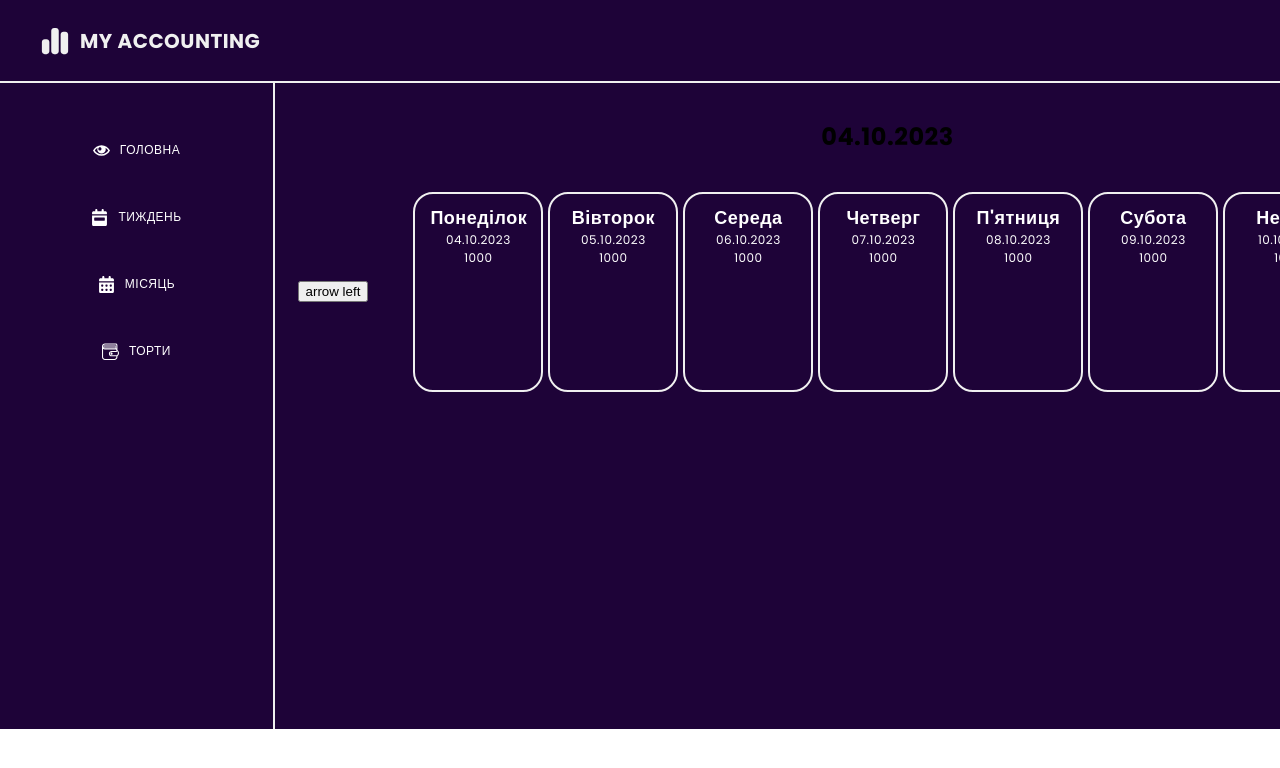
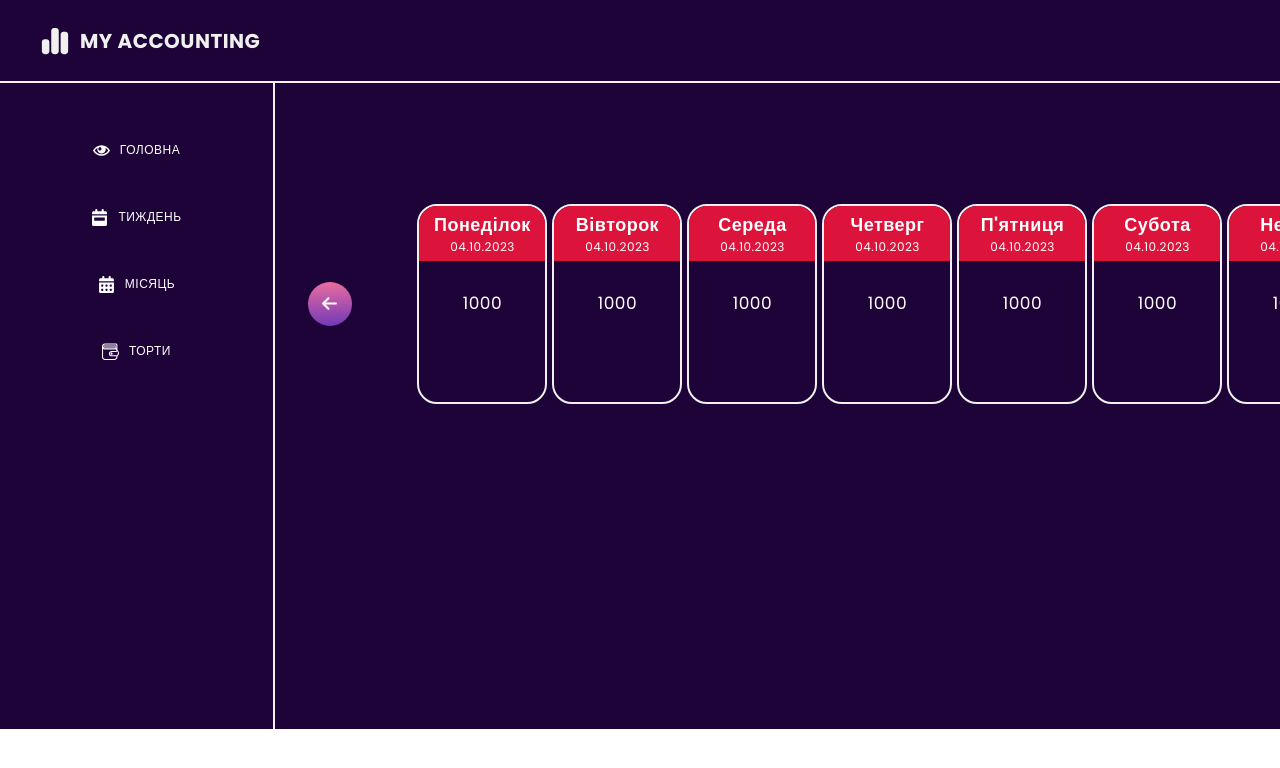
Before and after one commit to DenysPetrenk0/my_accounting, a React (Create React App) app: page /week in a window 1280 px wide. Shown: the top 768 px of the page. Built offline with nearby package versions, Linux system fonts and the light colour scheme; a web font is replaced by a local one.

Commit message:
added week styles

```diff
--- a/src/pages/week/WeekPage.js
+++ b/src/pages/week/WeekPage.js
@@ -1,51 +1,88 @@
 import React from "react";
 import {WeekPageStyled} from "./WeekPageStyled";
 import colors from "../../style/colors";
+import arrowIcon from "../week/icon/arrow.svg";
 
 const WeekPage = () => {
   return(
     <WeekPageStyled colors={colors}>
       <h2 className="week__current-day">04.10.2023</h2>
       <div className="week__container">
-          <button type="button">arrow left</button>
+          <button type="button" className="week__button-arrow">
+              <svg className="week__button-arrow__icon" height="17" width="17">
+                  <use href={arrowIcon + "#arrow-left"}></use>
+              </svg>
+          </button>
           <ul className="week__list">
               <li className="week__item">
+                  <div className="week__item__name">
                       <h2 className="week__item__title">Понеділок</h2>
                       <p className="week__item__date">04.10.2023</p>
+                  </div>
+                  <div className="week__item__content">
                       <p className="week__item__count">1000</p>
+                  </div>
               </li>
               <li className="week__item">
+                  <div className="week__item__name">
                       <h2 className="week__item__title">Вівторок</h2>
-                  <p className="week__item__date">05.10.2023</p>
+                      <p className="week__item__date">04.10.2023</p>
+                  </div>
+                  <div className="week__item__content">
                       <p className="week__item__count">1000</p>
+                  </div>
               </li>
               <li className="week__item">
+                  <div className="week__item__name">
                       <h2 className="week__item__title">Середа</h2>
-                  <p className="week__item__date">06.10.2023</p>
+                      <p className="week__item__date">04.10.2023</p>
+                  </div>
+                  <div className="week__item__content">
                       <p className="week__item__count">1000</p>
+                  </div>
               </li>
               <li className="week__item">
+                  <div className="week__item__name">
                       <h2 className="week__item__title">Четверг</h2>
-                  <p className="week__item__date">07.10.2023</p>
+                      <p className="week__item__date">04.10.2023</p>
+                  </div>
+                  <div className="week__item__content">
                       <p className="week__item__count">1000</p>
+                  </div>
               </li>
               <li className="week__item">
+                  <div className="week__item__name">
                       <h2 className="week__item__title">П'ятниця</h2>
-                  <p className="week__item__date">08.10.2023</p>
+                      <p className="week__item__date">04.10.2023</p>
+                  </div>
+                  <div className="week__item__content">
                       <p className="week__item__count">1000</p>
+                  </div>
               </li>
               <li className="week__item">
+                  <div className="week__item__name">
                       <h2 className="week__item__title">Субота</h2>
-                  <p className="week__item__date">09.10.2023</p>
+                      <p className="week__item__date">04.10.2023</p>
+                  </div>
+                  <div className="week__item__content">
                       <p className="week__item__count">1000</p>
+                  </div>
               </li>
               <li className="week__item">
+                  <div className="week__item__name">
                       <h2 className="week__item__title">Неділя</h2>
-                  <p className="week__item__date">10.10.2023</p>
+                      <p className="week__item__date">04.10.2023</p>
+                  </div>
+                  <div className="week__item__content">
                       <p className="week__item__count">1000</p>
+                  </div>
               </li>
           </ul>
-          <button type="button">arrow right</button>
+          <button type="button" className="week__button-arrow">
+              <svg className="week__button-arrow__icon" height="17" width="17">
+                  <use href={arrowIcon + "#arrow-right"}></use>
+              </svg>
+          </button>
       </div>
     </WeekPageStyled>
   );
--- a/src/pages/week/WeekPageStyled.js
+++ b/src/pages/week/WeekPageStyled.js
@@ -3,6 +3,7 @@
 export const WeekPageStyled = styled.div `
 
   .week {
+
     &__container {
       display: flex;
       justify-content: space-around;
@@ -10,9 +11,14 @@
     }
 
     &__current-day {
-      text-align: center;
+      text-align: right;
       margin-top: 40px;
       margin-bottom: 40px;
+      margin-right: 40px;
+      color: ${(props) => props.colors.darkColors.title};
+      font-weight: 600;
+      font-size: 27px;
+      line-height: 1.5;
     }
 
     &__list {
@@ -24,17 +30,50 @@
       width: 130px;
       border: 2px solid ${(props) => props.colors.darkColors.text};
       border-radius: 20px;
-      padding: 10px 15px;
       color: ${(props) => props.colors.darkColors.title};
       font-style: normal;
       text-align: center;
       font-weight: 400;
       font-size: 12px;
       line-height: 1.5;
+      overflow: hidden;
 
       &:not(:last-child) {
         margin-right: 5px;
       }
+
+      &__name {
+        padding: 5px 0;
+        background: ${(props) => props.colors.darkColors.attention};
+      }
+
+      &__count {
+        margin-top: 30px;
+        font-size: 17px;
+      }
+
+      &:hover {
+        scale: 1.05;
+      }
+    }
+
+    &__button-arrow {
+      border-radius: 50%;
+      height: 44px;
+      width: 44px;
+      background: linear-gradient(178.18deg, #FD749B -13.56%, #281AC8 158.3%);
+      border: none;
+      display: flex;
+      justify-content: center;
+      align-items: center;
+
+      &:hover {
+        scale: 1.5;
+      }
+
+      &__icon {
+        fill: ${(props) => props.colors.darkColors.title};
+      }
     }
   }
 `;
```
Also changed, not shown: src/pages/week/icon/arrow.svg (added). Lines whose indentation alone changed are shown as unchanged.
